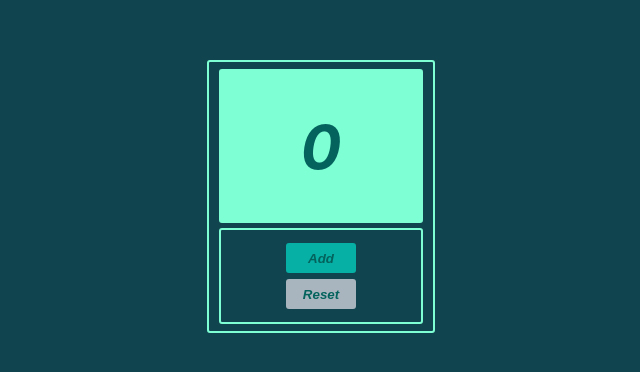
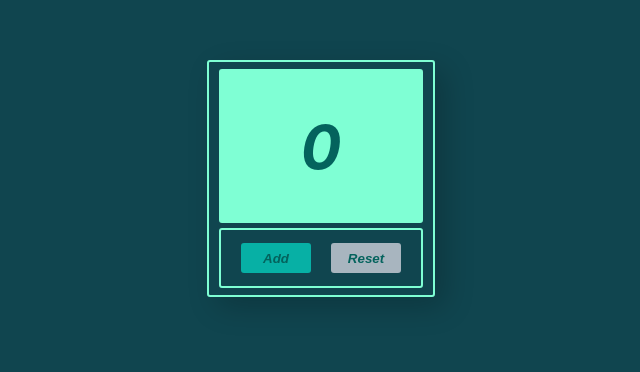
Before and after one commit to Bogdan-Mykhailov/counter1, a React (Create React App) app: page / in a window 1280 px wide. Shown: the part 240-612 px from the top of the page, without its empty margins (319-959 px from the left). Built offline with nearby package versions, Linux system fonts and the light colour scheme.

Commit message:
fixed buttons and Button component

```diff
--- a/src/App.module.css
+++ b/src/App.module.css
@@ -5,52 +5,18 @@
   width: 210px;
   margin: 300px auto;
   border-radius: 3px;
+  box-shadow: rgba(0, 0, 0, 0.2) 10px 10px 30px 0;
 }
 
 .wrapper {
   padding: 10px;
-  background-color: #10454F;
   border: 2px solid aquamarine;
   width: 180px;
   margin: 5px auto;
   border-radius: 3px;
 }
-.counterRed {
-  color: red;
-  font-style: italic;
-  font-size: 60px;
+
+.buttons {
+  display: flex;
+  justify-content: space-around;
 }
-
-.counterInterface {
-  margin: 0 auto;
-  height: 150px;
-  width: 200px;
-  background-color: aquamarine;
-  border: 2px solid aquamarine;
-  border-radius: 3px;
-}
-
-.interface {
-  font-style: italic;
-  color: #04635D;
-  font-size: 60px;
-}
-
-.btn {
-  width: 70px;
-  height: 30px;
-  margin: 3px;
-  background-color: #07b0a5;
-  border: none;
-  border-radius: 3px;
-  color: #04635D;
-  cursor: pointer;
-  font-style: italic;
-  font-weight: bold;
-}
-
-.btn:disabled {
-  background-color: #A8B5BF;
-  color: #04635D;
-  cursor: auto;
-}
--- a/src/App.tsx
+++ b/src/App.tsx
@@ -1,7 +1,7 @@
 import React, {useState} from 'react';
 import classes from './App.module.css';
-import {Button} from "./Components/Button";
-import {Interface} from "./Components/Interface";
+import {Button} from "./Components/Button/Button";
+import {Interface} from "./Components/Interface/Interface";
 // import {SetLocalStorage} from "./Components/SetLocalStorage";
 // import {GetLocalStorage} from "./Components/GetLocalStorage";
 // import {ClearLocalStorage} from "./Components/ClearLocalStorage";
@@ -12,7 +12,7 @@ function App() {
   const [counter, setCounter] = useState(0)
 
   const onClickAddHandler = () => {
-    setCounter(counter + 1 )
+    setCounter(counter + 1)
   }
   const onClickResetButtonHandler = () => {
     setCounter(0)
@@ -25,10 +25,10 @@ function App() {
 
       <div className={classes.btnWindow}>
         <div className={classes.wrapper}>
-
+          <div className={classes.buttons}>
             <Button callBack={onClickAddHandler} buttonName='Add' counter={counter === 5}/>
             <Button callBack={onClickResetButtonHandler} buttonName='Reset' counter={counter === 0}/>
-
+          </div>
           {/*<SetLocalStorage counter={counter}/>*/}
           {/*<GetLocalStorage setCounter={setCounter}/>*/}
           {/*<ClearLocalStorage setCounter={setCounter}/>*/}
--- /dev/null
+++ b/src/Components/Button/Button.module.css
@@ -0,0 +1,22 @@
+.btn {
+  width: 70px;
+  height: 30px;
+  margin: 3px;
+  background-color: #07b0a5;
+  border: none;
+  border-radius: 3px;
+  color: #04635D;
+  cursor: pointer;
+  font-style: italic;
+  font-weight: bold;
+}
+
+.btn:hover {
+  color: #A8B5BF;
+}
+
+.btn:disabled {
+  background-color: #A8B5BF;
+  color: #04635D;
+  cursor: auto;
+}
--- a/src/Components/Button.tsx
+++ b/src/Components/Button/Button.tsx
@@ -1,5 +1,5 @@
 import React from 'react';
-import classes from "../App.module.css";
+import classes from './Button.module.css';
 
 type ButtonPropsType = {
   callBack: () => void
--- /dev/null
+++ b/src/Components/Interface/Interface.module.css
@@ -0,0 +1,20 @@
+.counterInterface {
+  margin: 0 auto;
+  height: 150px;
+  width: 200px;
+  background-color: aquamarine;
+  border: 2px solid aquamarine;
+  border-radius: 3px;
+}
+
+.interface {
+  font-style: italic;
+  color: #04635D;
+  font-size: 60px;
+}
+
+.counterRed {
+  color: red;
+  font-style: italic;
+  font-size: 60px;
+}
--- a/src/Components/Interface.tsx
+++ b/src/Components/Interface/Interface.tsx
@@ -1,5 +1,5 @@
 import React from 'react';
-import classes from "../App.module.css";
+import classes from './Interface.module.css';
 
 type InterfacePropsType = {
   counter: number
```
Lines whose indentation alone changed are shown as unchanged.
